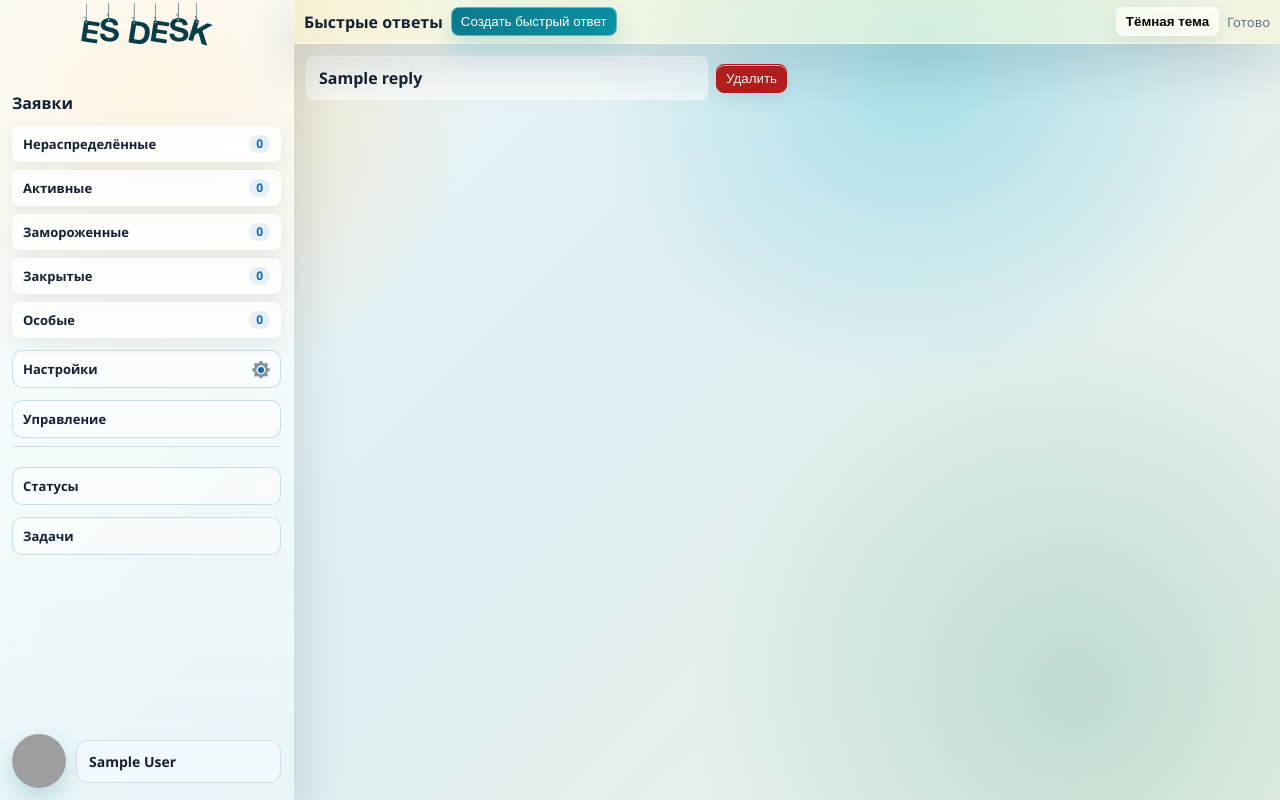
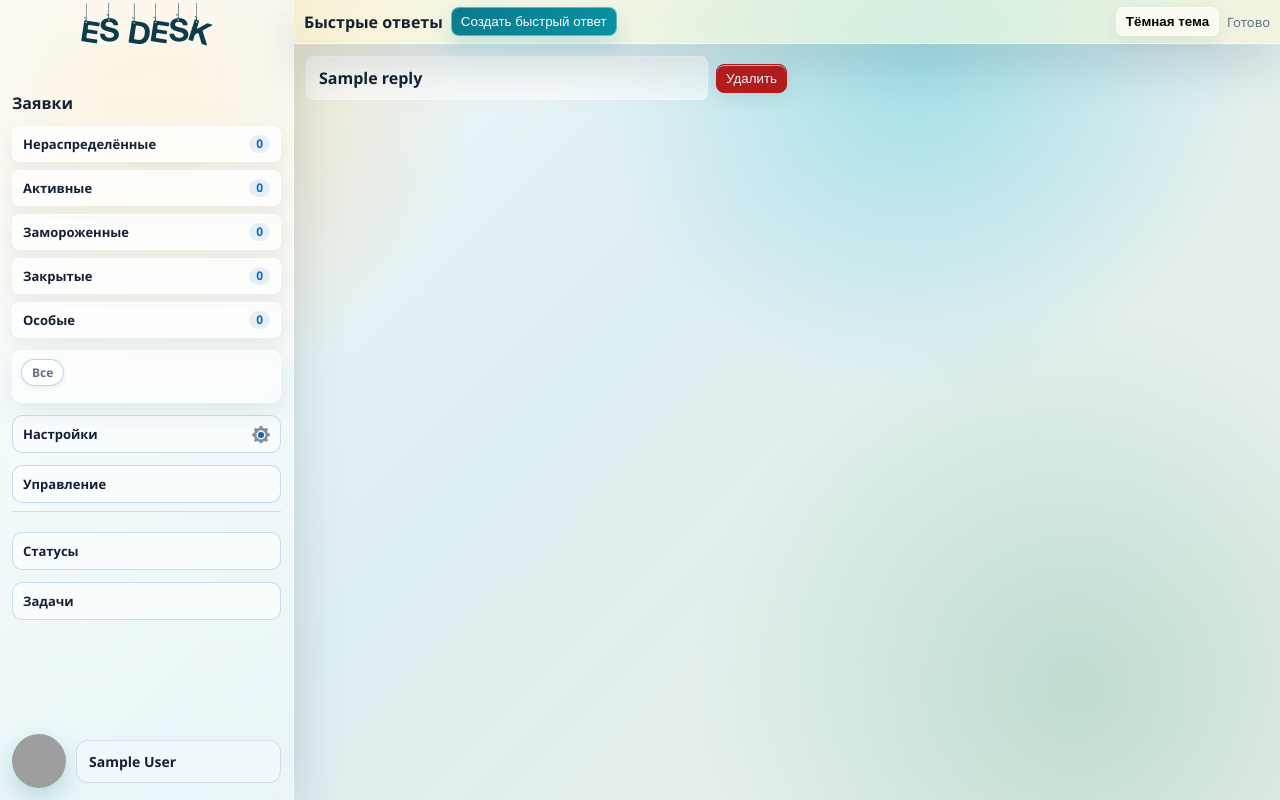
Before and after one commit to peleskoit-hash/helpdesk, a FastAPI app: page /quick-replies in a window 1280 px wide. Run offline with FastAPI, Linux system fonts and the light colour scheme; the visitor is signed in with stand-in values (Sample User, id 1); tables that the repository leaves empty hold one stand-in row (values such as "Sample post"); data that the repository does not hold is empty; parts of the project's set-up code (start-up, migrations or seed data) failed here and were passed over; some libraries are stand-ins or nearby versions; grey boxes are pictures that could not be loaded.

Commit message:
Restore admin agent filter on quick replies page

```diff
--- a/api/app/templates/quick_replies.html
+++ b/api/app/templates/quick_replies.html
@@ -17,6 +17,13 @@
         <a class="tab-btn" href="/tickets?tab=frozen" data-tab="frozen"><span class="tab-btn-label">Замороженные</span><span class="tab-btn-count" data-tab-count="frozen">0</span></a>
         <a class="tab-btn" href="/tickets?tab=closed" data-tab="closed"><span class="tab-btn-label">Закрытые</span><span class="tab-btn-count" data-tab-count="closed">0</span></a>
         <a class="tab-btn admin-only hidden" href="/tickets?tab=special" data-tab="special"><span class="tab-btn-label">Особые</span><span class="tab-btn-count" data-tab-count="special">0</span></a>
+      </div>
+      <div id="adminAgentFilter" class="admin-agent-filter admin-only hidden">
+        <label class="status-panel-title admin-agent-header">
+          <input id="adminAgentToggleAll" type="checkbox" />
+          <span>Все заявки</span>
+        </label>
+        <div id="adminAgentList" class="admin-agent-list"></div>
       </div>
       <a class="settings-link admin-only hidden" href="/settings"><span>Настройки</span><img src="/static/settings-gear.svg" alt="" /></a>
       <a class="settings-link admin-only hidden" href="/management"><span>Управление</span></a>
```
